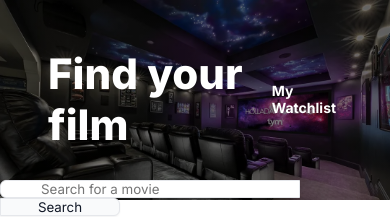
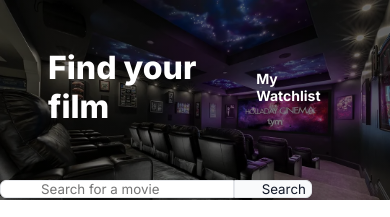
Before and after one commit to tfkanhaiya/mOvie-WaTcHList, a React (Vite) app: page / in a window 390 px wide. Shown: the top 217 px of the page. Built offline with nearby package versions, Linux system fonts and the light colour scheme; no server answers.

Commit message:
removed overflow from mobile

```diff
--- a/src/App.scss
+++ b/src/App.scss
@@ -25,6 +25,8 @@ $mobile-height: 1200px;
   margin: 0 auto;
   min-height: 100vh;
   font-size: 16px;
+      overflow-x: hidden;
+
 }
 
 /* HEADER */
@@ -198,6 +200,24 @@ $mobile-height: 1200px;
     padding: 1em;
 
   }
+  .header-input {
+    width: 100%;
+  }
+  .header-title {
+    font-size: 32px;
+  }
+
+
+  .SearchBar {
+    width: 100%;
+
+  }
+  .search-input {
+    width: 60%;
+  }
+  .search-btn {
+    width: 20%;
+  }
 
 
 }
--- a/src/components/MovieCard/MovieCard.scss
+++ b/src/components/MovieCard/MovieCard.scss
@@ -53,6 +53,7 @@
     display: flex;
     gap: 1.2em;
     padding: 1.4em 0;
+    overflow: hidden;
 }
 
 .movie-title {
```
